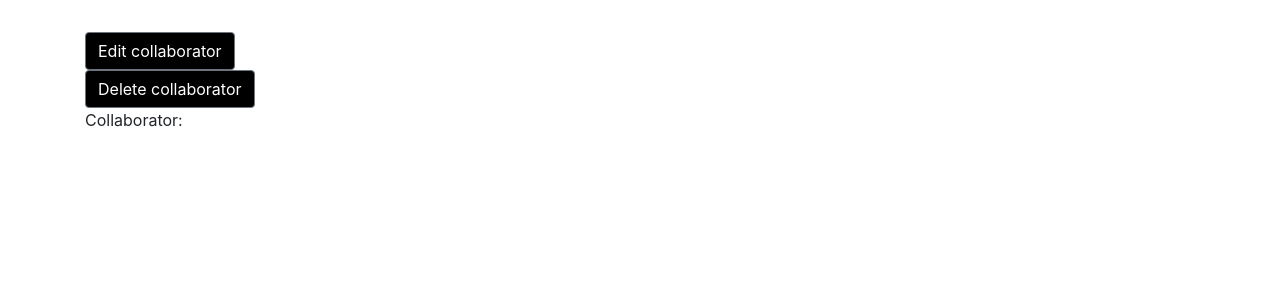
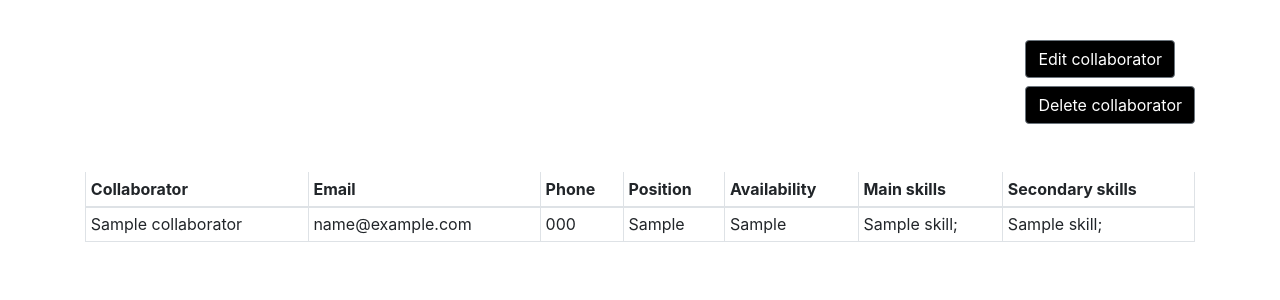
Before and after one commit to robertamangiapane/CRM-InVision-Lab, a Django app: page /collaborators/view/1 in a window 1280 px wide. Shown: the part 108-408 px from the top of the page. Run offline with Django 3.2, Linux system fonts and the light colour scheme; tables that the repository leaves empty hold one stand-in row (values such as "Sample post"); some libraries are stand-ins or nearby versions.

Commit message:
WIP boostrap, refactored view for add collaborator, view list collaborator, view detail collaborator

```diff
--- a/app/crmInvisionLab/collaborators/collaborators_controller.py
+++ b/app/crmInvisionLab/collaborators/collaborators_controller.py
@@ -3,17 +3,26 @@ from django.views.generic.list import ListView
 from django.views.generic.edit import CreateView
 from django.views.generic.detail import DetailView
 from .collaborator_form import AddCollaboratorForm, SearchCollaboratorForm
+from .collaborators_filtering_helpers import *
 
 
 class CollaboratorList(ListView):
     model = Collaborator
     paginate_by = 50
+    ordering = 'name'
+
+    def get_queryset(self):
+        collaborator_search_form = SearchCollaboratorForm(self.request.GET)
+        sort_params = collaborator_filter({})
+        if collaborator_search_form.is_valid() and self.request.GET:
+            sort_params = collaborator_filter(collaborator_search_form.cleaned_data)
+
+        return Collaborator.objects.filter(**sort_params)
 
     def get_context_data(self, **kwargs):
         context = super().get_context_data(**kwargs)
-        collaborator_search_form = SearchCollaboratorForm()
+        collaborator_search_form = SearchCollaboratorForm(self.request.GET)
         context['collaborator_search_form'] = collaborator_search_form
-        # collaborators = Collaborator.objects.filter(**sort_params)
         return context
 
 
@@ -44,6 +53,5 @@ class CollaboratorView(DetailView):
 
     def get_context_data(self, **kwargs):
         context = super().get_context_data(**kwargs)
-        # collaborator = Collaborator.objects.get(id=id_collaborator)
-        # context['now'] = timezone.now()
+        context['collaborator'] = self.object
         return context
--- a/app/crmInvisionLab/static/css/stylesheet.css
+++ b/app/crmInvisionLab/static/css/stylesheet.css
@@ -59,3 +59,17 @@
     border-color: black;
     margin-top: 1em;
 }
+
+.collaborator-menu {
+    float: right;
+}
+
+.collaborator-details {
+    clear: both;
+    margin-top: 1em;
+    padding-top: 1em;
+}
+
+.collaborator-menu .btn {
+    margin-top: 0.5em;
+}
--- a/app/crmInvisionLab/templates/crmInvisionLab/collaborator_detail.html
+++ b/app/crmInvisionLab/templates/crmInvisionLab/collaborator_detail.html
@@ -11,9 +11,49 @@
     </form>
 </div>
 
-Collaborator:
-{% for field in fields %}
-    {{field}};
-{% endfor %}
+<div class="collaborator-details">
+    <table class="table table-sm">
+        <thead>
+        <tr>
+            <th scope="col">Collaborator</th>
+            <th scope="col">Email</th>
+            <th scope="col">Phone</th>
+            <th scope="col">Position</th>
+            <th scope="col">Availability</th>
+            <th scope="col">Main skills</th>
+            <th scope="col">Secondary skills</th>
+        </tr>
+        </thead>
+        <tbody>
+        <tr>
+            <td>
+                {{collaborator.name}}
+            </td>
+            <td>
+                {{collaborator.email}}
+            </td>
+            <td>
+                {{collaborator.phone}}
+            </td>
+            <td>
+                {{collaborator.position}}
+            </td>
+            <td>
+                {{collaborator.availability}}
+            </td>
+            <td>
+                {% for skill in collaborator.main_skills.all.values %}
+                    {{skill.name}};
+                {% endfor %}
+            </td>
+            <td>
+                {% for skill in collaborator.secondary_skills.all.values %}
+                    {{skill.name}};
+                {% endfor %}
+            </td>
+        </tr>
+        </tbody>
+    </table>
+</div>
 
 {% endblock %}
```
Also changed, not shown: app/crmInvisionLab/views.py (+8 -8 lines).
